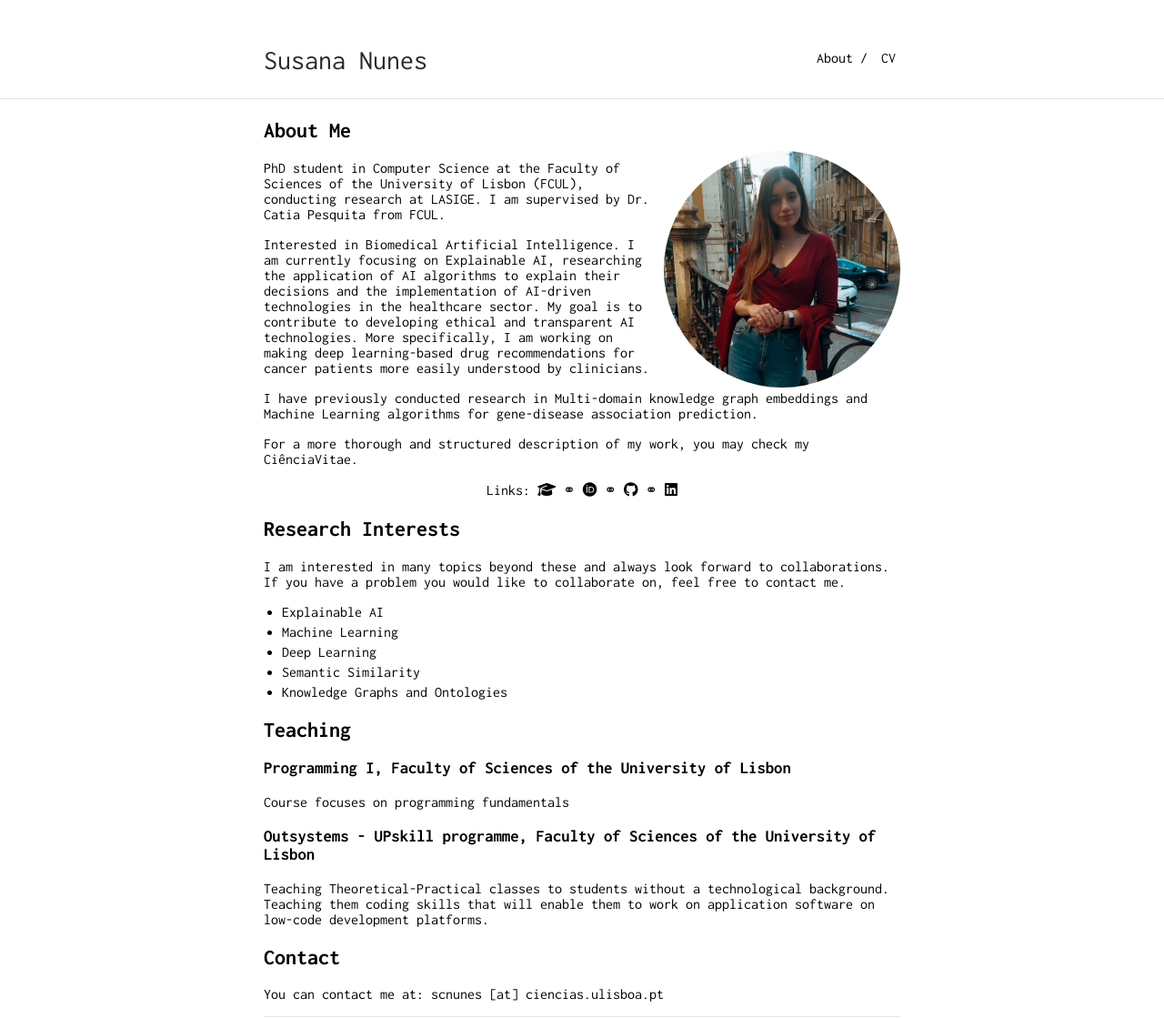
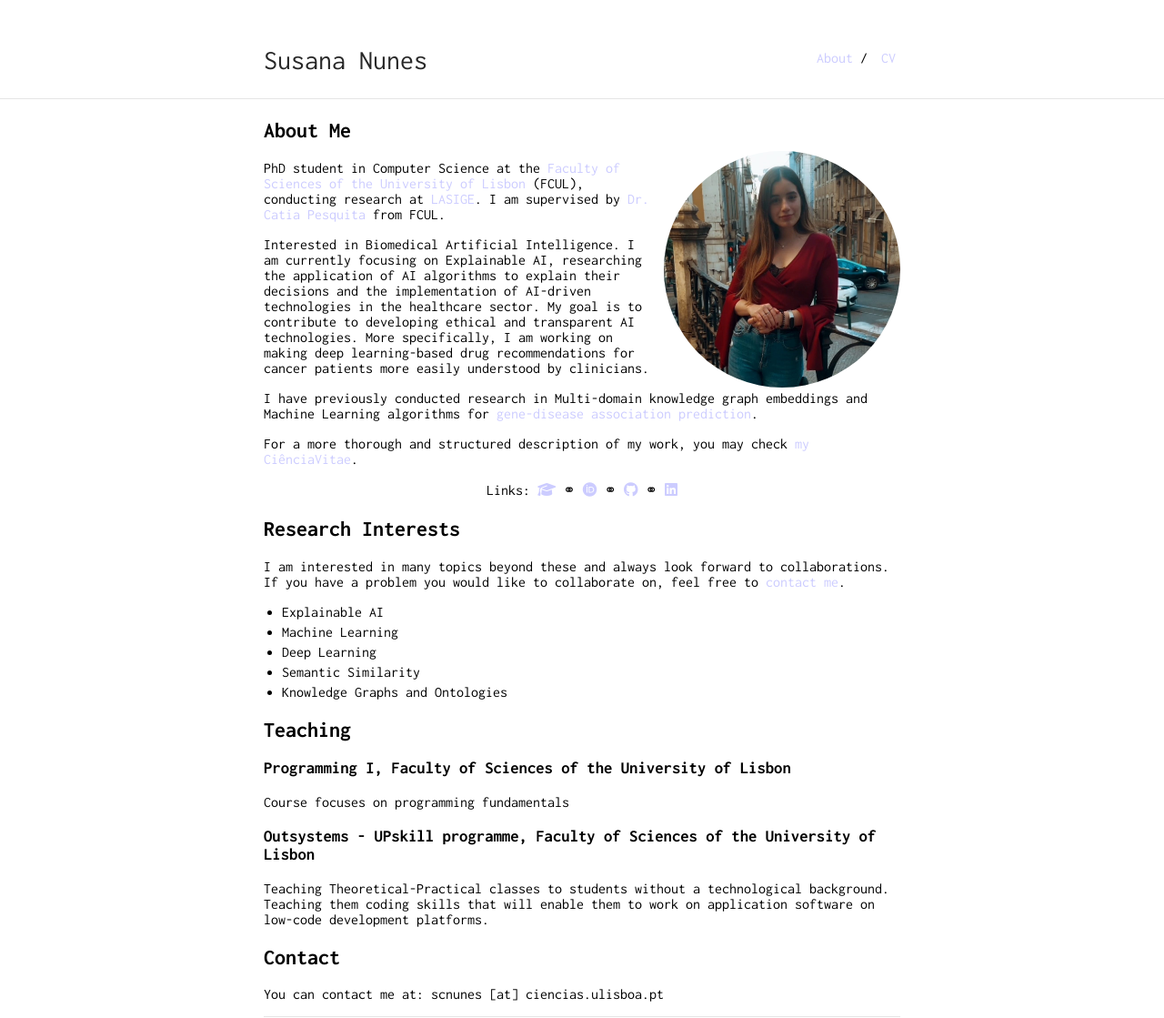
Before and after one commit to SusanaPNunes/susanapnunes.github.io, a Jekyll site: the page built from index.md, in a window 1280 px wide. Shown: the whole page at 91% size. Built offline with Jekyll 4.4.1, drawn with Linux system fonts in a browser that asks for light colours; nearby versions of some CDN libraries.

Commit message:
Update _style.scss

```diff
--- a/_sass/_style.scss
+++ b/_sass/_style.scss
@@ -16,7 +16,7 @@ body {
 }
 a {
     text-decoration: none;
-    color: rgba(0.8, 0.8, 1.0);
+    color: #CCCCFF;
 }
 a:hover {
     text-decoration: underline;
```
